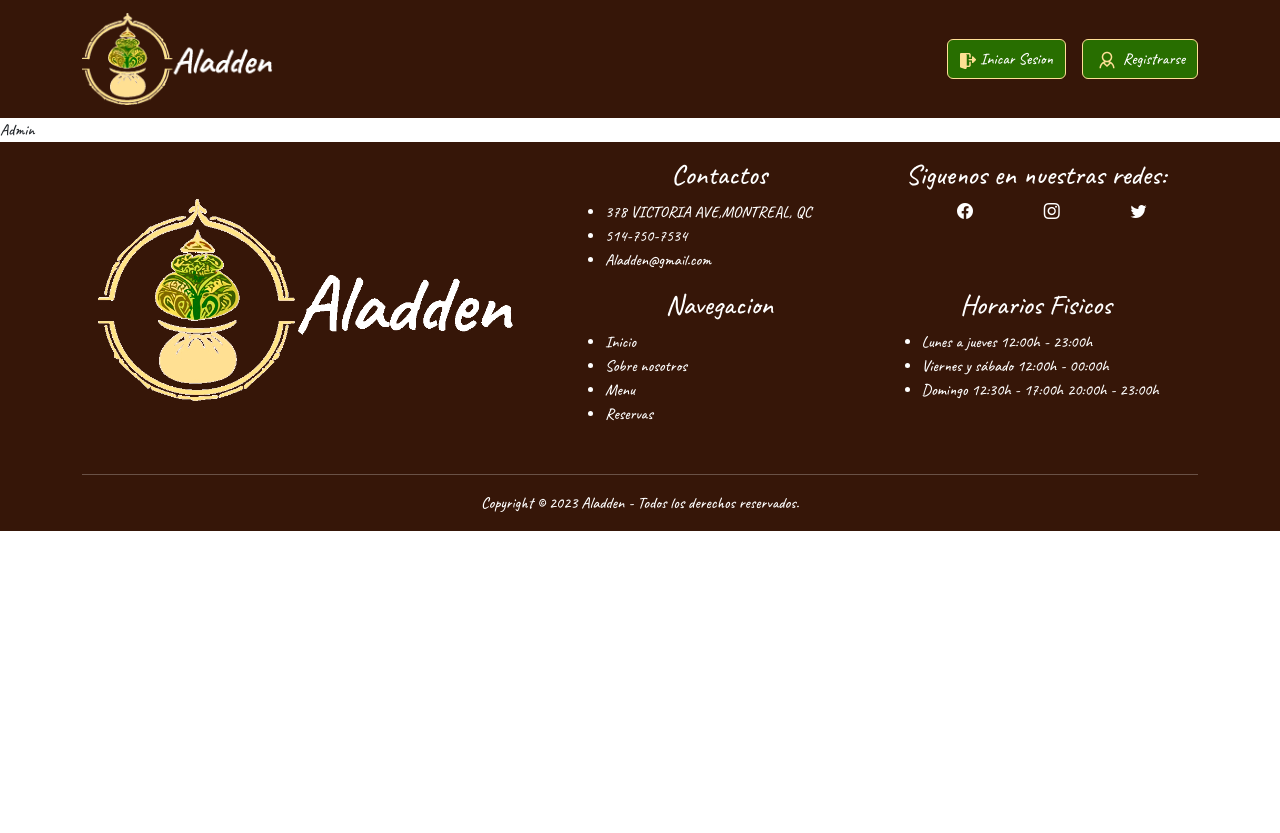
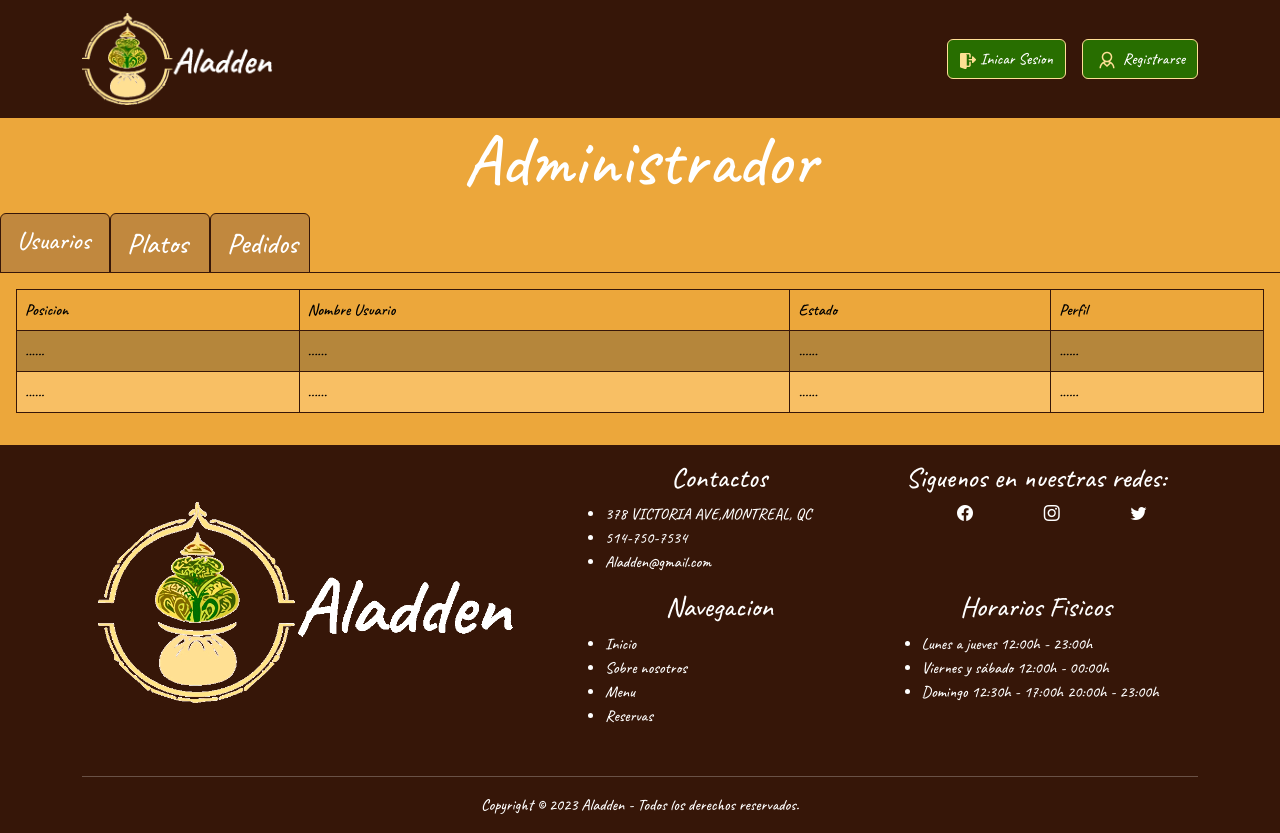
Before and after one commit to Leonel2099/Menu-Aladden, a React (Vite) app: page /administrador in a window 1280 px wide. Before the commit the page ends 800 px from the top, so only its background shows below. Built offline with nearby package versions, Linux system fonts and the light colour scheme.

Commit message:
Se maqueto la pagina Admin , con todos los tab enrrutados

```diff
--- a/src/pages/Admin/Admin.jsx
+++ b/src/pages/Admin/Admin.jsx
@@ -1,9 +1,23 @@
-import React from 'react'
-
+import React from "react";
+import { Route, Routes } from "react-router-dom";
+import TabsViewAdmin from "./TabsViewAdmin/TabsViewAdmin";
+import TabViewUsuario from "../../pages/Admin/TabsViewAdmin/TabViewUsuario/TabViewUsuario";
+import TabViewPlatos from "../../pages/Admin/TabsViewAdmin/TabViewPlatos/TabViewPlatos";
+import TabViewPedidos from "../../pages/Admin/TabsViewAdmin/TabViewPedidos/TabViewPedidos";
 const Admin = () => {
   return (
-    <div>Admin</div>
-  )
-}
+    <div className="mainSection">
+      <section>
+        <h2 className="text-center text-white display-2">Administrador</h2>
+        <TabsViewAdmin></TabsViewAdmin>
+        <Routes>
+          <Route exact path="/" element={<TabViewUsuario />} />
+          <Route exact path="/tabViewDishes" element={<TabViewPlatos />} />
+          <Route exact path="/tabViewOrders" element={<TabViewPedidos />} />
+        </Routes>
+      </section>
+    </div>
+  );
+};
 
-export default Admin
+export default Admin;
```
